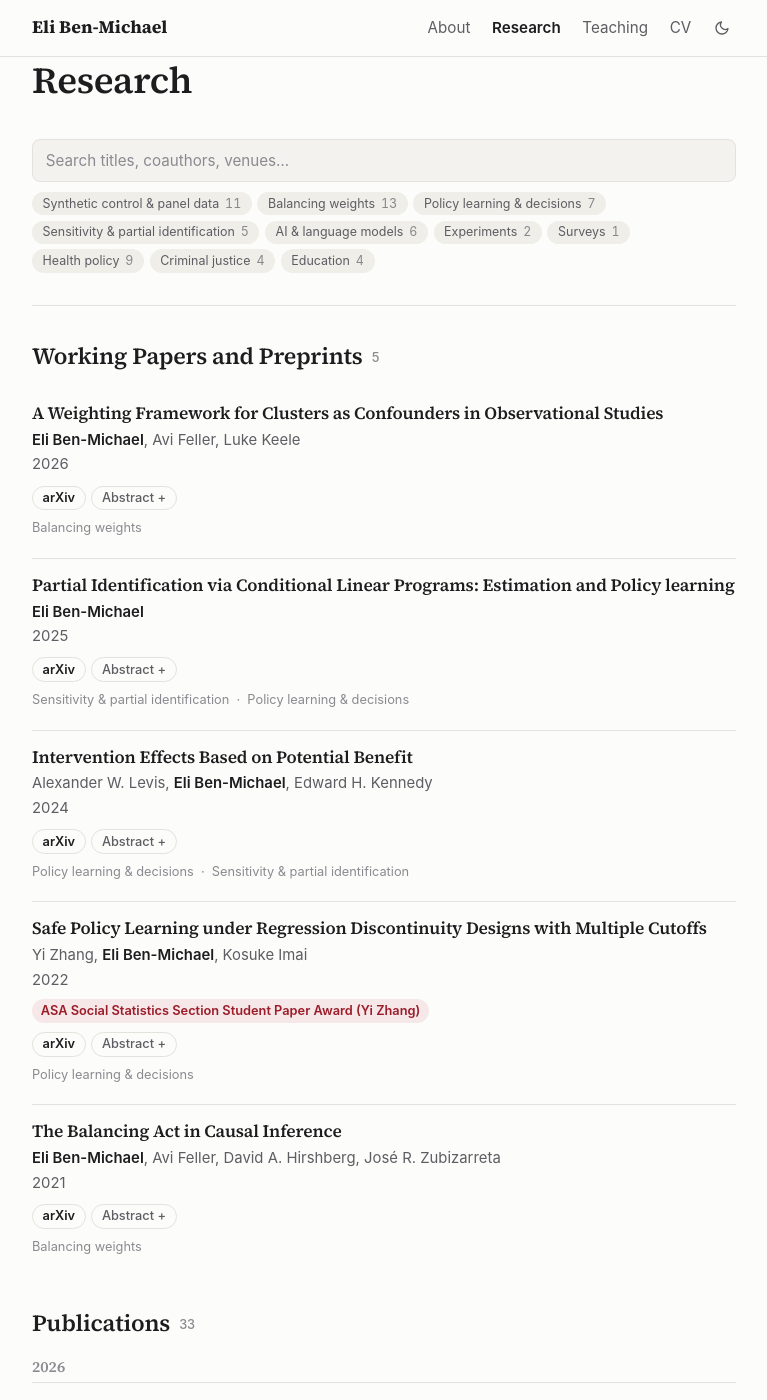
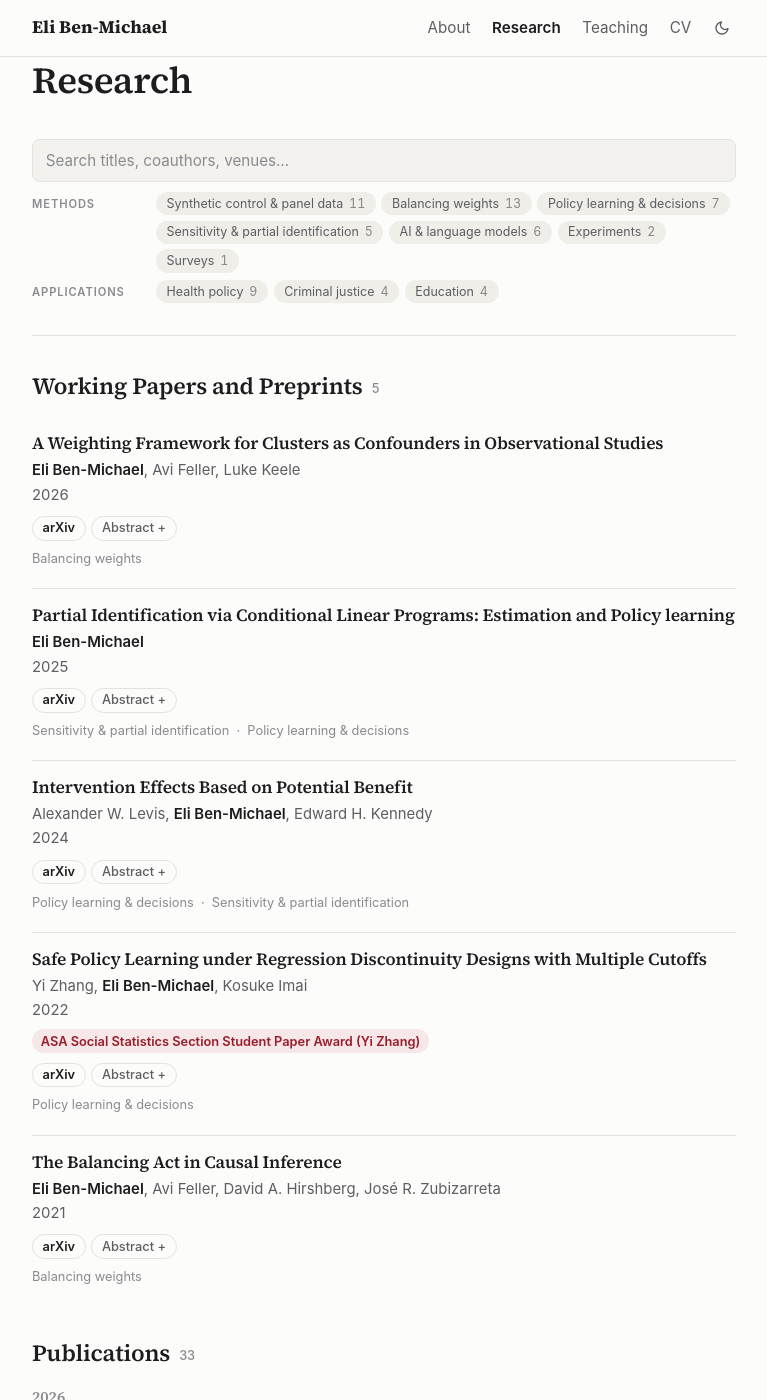
Before and after one commit to ebenmichael/ebenmichael.github.io, a Jekyll site: the page built from research.html, in a window 1280 px wide and 1400 px high. Shown: the whole window, without its empty margins (256-1023 px from the left). Built offline with Jekyll 4.4.1, drawn with Linux system fonts in a browser that asks for light colours.

Commit message:
Group topic filters into Methods and Applications rows
Co-Authored-By: Claude Opus 5.5 <noreply@anthropic.com>

```diff
--- a/assets/css/main.scss
+++ b/assets/css/main.scss
@@ -199,6 +199,13 @@ main { padding-top: 2.5rem; padding-bottom: 4rem; min-height: 70vh; }
 }
 .search::placeholder { color: var(--faint); }
 .chips { display: flex; flex-wrap: wrap; gap: .35rem; }
+.chip-group { display: flex; align-items: baseline; gap: .75rem; }
+.chip-group + .chip-group { margin-top: .45rem; }
+.chip-group-label {
+  flex: none; width: 7rem; font-size: .7rem; font-weight: 600; letter-spacing: .08em;
+  text-transform: uppercase; color: var(--faint);
+}
+.chip-group .chips { flex: 1; }
 .filter-status { margin: .5rem 0 0; font-size: .85rem; color: var(--muted); min-height: 1.2em; }
 .clear { font: inherit; border: 0; background: none; color: var(--link); cursor: pointer; padding: 0; text-decoration: underline; }
 .section-count { font-family: var(--sans); font-size: .8rem; font-weight: 500; color: var(--faint); vertical-align: middle; margin-left: .25rem; }
@@ -207,4 +214,6 @@ main { padding-top: 2.5rem; padding-bottom: 4rem; min-height: 70vh; }
 .software-list { padding-left: 1.2rem; }
 @media (max-width: 640px) {
   .filters { position: static; }
+  .chip-group { flex-direction: column; gap: .3rem; }
+  .chip-group-label { width: auto; }
 }
--- a/research.html
+++ b/research.html
@@ -11,14 +11,21 @@ sections:
 
 <div class="filters" hidden>
   <input class="search" type="search" placeholder="Search titles, coauthors, venues…" aria-label="Search papers">
-  <div class="chips" role="group" aria-label="Filter by topic">
-    {%- for t in site.data.topics -%}
-      {%- assign n = site.data.papers | where_exp: "p", "p.topics contains t.slug" | size -%}
-      {%- if n > 0 %}
-    <button type="button" class="chip" data-topic="{{ t.slug }}" aria-pressed="false">{{ t.label }} <span class="count">{{ n }}</span></button>
-      {%- endif -%}
-    {%- endfor %}
+  {%- assign groups = site.data.topics | map: "group" | uniq -%}
+  {%- for g in groups %}
+  {%- assign group_topics = site.data.topics | where: "group", g %}
+  <div class="chip-group" role="group" aria-label="{{ g }} topics">
+    <span class="chip-group-label">{{ g }}</span>
+    <div class="chips">
+      {%- for t in group_topics -%}
+        {%- assign n = site.data.papers | where_exp: "p", "p.topics contains t.slug" | size -%}
+        {%- if n > 0 %}
+      <button type="button" class="chip" data-topic="{{ t.slug }}" aria-pressed="false">{{ t.label }} <span class="count">{{ n }}</span></button>
+        {%- endif -%}
+      {%- endfor %}
+    </div>
   </div>
+  {%- endfor %}
   <p class="filter-status" aria-live="polite"><span class="status-text"></span> <button type="button" class="clear" hidden>Clear filters</button></p>
 </div>
 
```
Also changed, not shown: _data/topics.yml (+13 -1 lines).
